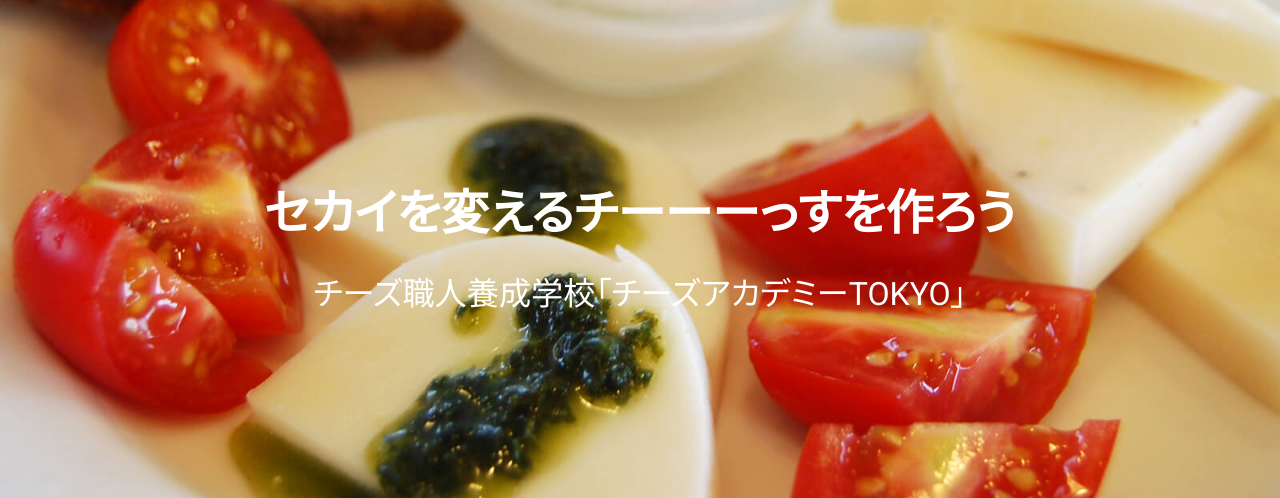
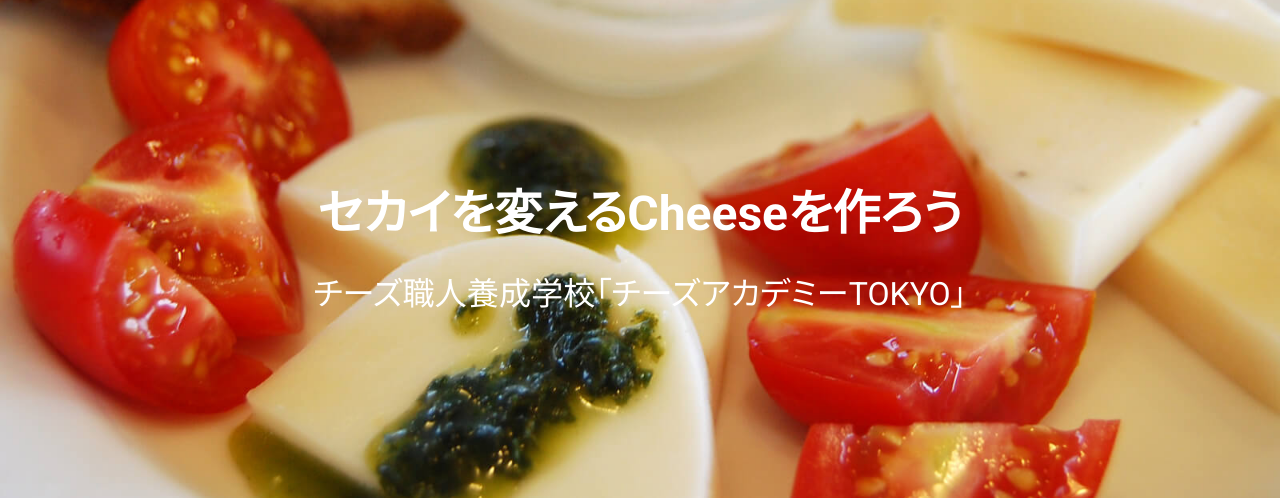
Before and after one commit to cha1ra/GitTestProject, a plain HTML site: page cheeseacademy/index.html in a window 1280 px wide. Shown: the top 498 px of the page. Drawn offline with nearby package versions, Linux system fonts and the light colour scheme.

Commit message:
タイトルをCheeseに直した

```diff
--- a/cheeseacademy/index.html
+++ b/cheeseacademy/index.html
@@ -16,7 +16,7 @@
 
 	<!-- main visual -->
 	<div class="main-visual">
-		<h1 class="site-title">セカイを変えるチーーーっすを作ろう
+		<h1 class="site-title">セカイを変えるCheeseを作ろう
 		<span class="site-title__mid">チーズ職人養成学校「チーズアカデミーTOKYO」</span></h1>
 	</div>
 
```
